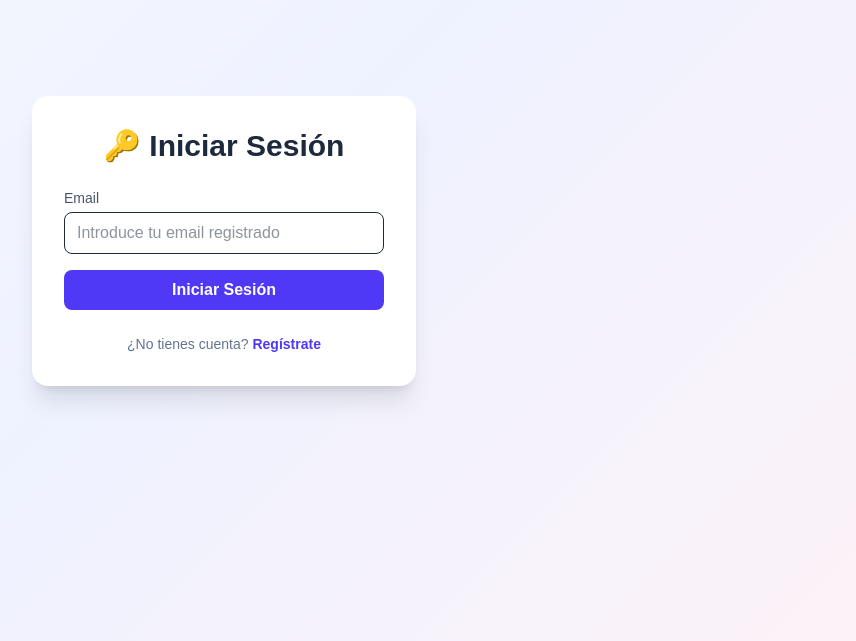
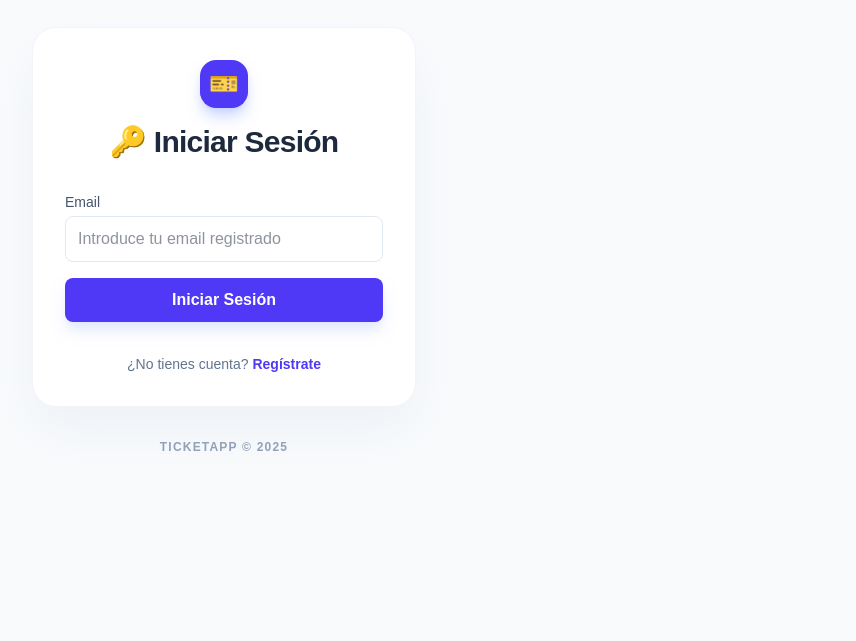
Before and after one commit to LeandroBatioja/TICKETS_V3, a Next.js app in the folder frontend/: page /login in a window 1280 px wide. Shown: the part 159-800 px from the top of the page, without its empty margins (416-1272 px from the left). Built offline with nearby package versions, Linux system fonts and the light colour scheme.

Commit message:
NUEVOS CAMBIOS

```diff
--- a/frontend/components/auth/AuthLayout.tsx
+++ b/frontend/components/auth/AuthLayout.tsx
@@ -12,20 +12,36 @@ interface Props {
 
 export default function AuthLayout({ title, children, footerText, footerLink, footerHref }: Props) {
   return (
-    <div className="flex flex-col items-center justify-center min-h-screen p-4">
-      <div className="bg-white rounded-2xl shadow-xl w-full max-w-sm p-8">
-        <h1 className="text-3xl font-bold text-slate-800 mb-6 text-center">
-          {title}
-        </h1>
+    // Añadimos w-full y bg-slate-50 para que el fondo coincida con el resto de la app
+    <div className="flex flex-col items-center justify-center min-h-screen p-4 w-full bg-slate-50">
+      <div className="bg-white rounded-3xl shadow-2xl shadow-slate-200/60 w-full max-w-sm p-8 border border-slate-100">
+        <div className="flex flex-col items-center mb-8">
+          {/* Un pequeño icono para darle identidad */}
+          <div className="bg-indigo-600 w-12 h-12 rounded-2xl flex items-center justify-center text-2xl mb-4 shadow-lg shadow-indigo-200">
+            🎫
+          </div>
+          <h1 className="text-3xl font-extrabold text-slate-800 text-center tracking-tight">
+            {title}
+          </h1>
+        </div>
+
         {children}
-        <p className="mt-6 text-center text-sm text-slate-500">
+
+        <p className="mt-8 text-center text-sm text-slate-500 font-medium">
           {footerText}
-          {/* Color principal: text-indigo-600 */}
-          <Link href={footerHref} className="text-indigo-600 hover:text-indigo-700 font-semibold ml-1">
+          <Link
+            href={footerHref}
+            className="text-indigo-600 hover:text-indigo-700 font-bold ml-1 transition-colors"
+          >
             {footerLink}
           </Link>
         </p>
       </div>
+
+      {/* Opcional: Un pequeño footer de marca */}
+      <p className="mt-8 text-slate-400 text-xs font-semibold uppercase tracking-widest">
+        TicketApp &copy; 2025
+      </p>
     </div>
   );
 }
--- a/frontend/components/auth/LoginForm.tsx
+++ b/frontend/components/auth/LoginForm.tsx
@@ -1,34 +1,59 @@
 // components/auth/LoginForm.tsx
 'use client';
 
-import { useState } from 'react';
+import { useState, useEffect } from 'react';
 import { useAuth } from '@/context/AuthContext';
+import { useRouter } from 'next/navigation'; // 👈 Importante
 import AuthLayout from './AuthLayout';
 
 export default function LoginForm() {
   const [email, setEmail] = useState('');
   const [error, setError] = useState<string | null>(null);
-  const [loading, setLoading] = useState(false);
-  const { login } = useAuth();
+  const [loadingLocal, setLoadingLocal] = useState(false);
+
+  // Extraemos user y loading del contexto global
+  const { login, user, loading: authLoading } = useAuth();
+  const router = useRouter();
+
+  /* ==========================================================
+     PROTECCIÓN INVERSA: Si ya está logueado, mandarlo al Inicio
+  ========================================================== */
+  useEffect(() => {
+    if (!authLoading && user) {
+      router.replace('/');
+    }
+  }, [user, authLoading, router]);
 
   const handleSubmit = async (e: React.FormEvent) => {
     e.preventDefault();
     setError(null);
+
     if (!email.trim()) {
       setError('El email es obligatorio');
       return;
     }
 
-    setLoading(true);
+    setLoadingLocal(true);
     try {
       await login(email);
+      // La redirección a '/' ya está dentro de tu login en AuthContext,
+      // pero el useEffect de arriba sirve de respaldo.
     } catch (err: any) {
-      // Muestra el error del backend (ej: "Credenciales inválidas")
       setError(err.message || 'Error desconocido al iniciar sesión');
     } finally {
-      setLoading(false);
+      setLoadingLocal(false);
     }
   };
+
+  // Si el sistema está verificando si hay un usuario en localStorage,
+  // mostramos un estado neutro para evitar que el login parpadee.
+  if (authLoading && !user) {
+    return (
+      <div className="flex items-center justify-center min-h-screen bg-slate-50">
+        <div className="animate-spin rounded-full h-10 w-10 border-b-2 border-indigo-600"></div>
+      </div>
+    );
+  }
 
   return (
     <AuthLayout
@@ -39,19 +64,19 @@ export default function LoginForm() {
     >
       <form onSubmit={handleSubmit} className="space-y-4">
         {error && (
-          <div className="bg-red-100 text-red-700 p-3 rounded-lg text-sm">
+          <div className="bg-red-100 text-red-700 p-3 rounded-lg text-sm border border-red-200">
             {error}
           </div>
         )}
         <div>
-          <label className="block text-sm text-slate-600 mb-1">
+          <label className="block text-sm text-slate-600 mb-1 font-medium">
             Email
           </label>
           <input
             type="email"
             value={email}
             onChange={(e) => setEmail(e.target.value)}
-            className="w-full border rounded-lg px-3 py-2 focus:ring-2 focus:ring-indigo-300"
+            className="w-full border border-slate-200 rounded-lg px-3 py-2.5 focus:ring-2 focus:ring-indigo-300 outline-none transition-all text-slate-800"
             placeholder="Introduce tu email registrado"
             required
           />
@@ -59,11 +84,10 @@ export default function LoginForm() {
 
         <button
           type="submit"
-          disabled={loading}
-          // Color principal: bg-indigo-600
-          className="w-full px-4 py-2 rounded-lg bg-indigo-600 text-white hover:bg-indigo-700 transition disabled:opacity-50 font-semibold"
+          disabled={loadingLocal}
+          className="w-full px-4 py-2.5 rounded-lg bg-indigo-600 text-white hover:bg-indigo-700 shadow-lg shadow-indigo-100 transition disabled:opacity-50 font-bold"
         >
-          {loading ? 'Verificando...' : 'Iniciar Sesión'}
+          {loadingLocal ? 'Verificando...' : 'Iniciar Sesión'}
         </button>
       </form>
     </AuthLayout>
```
